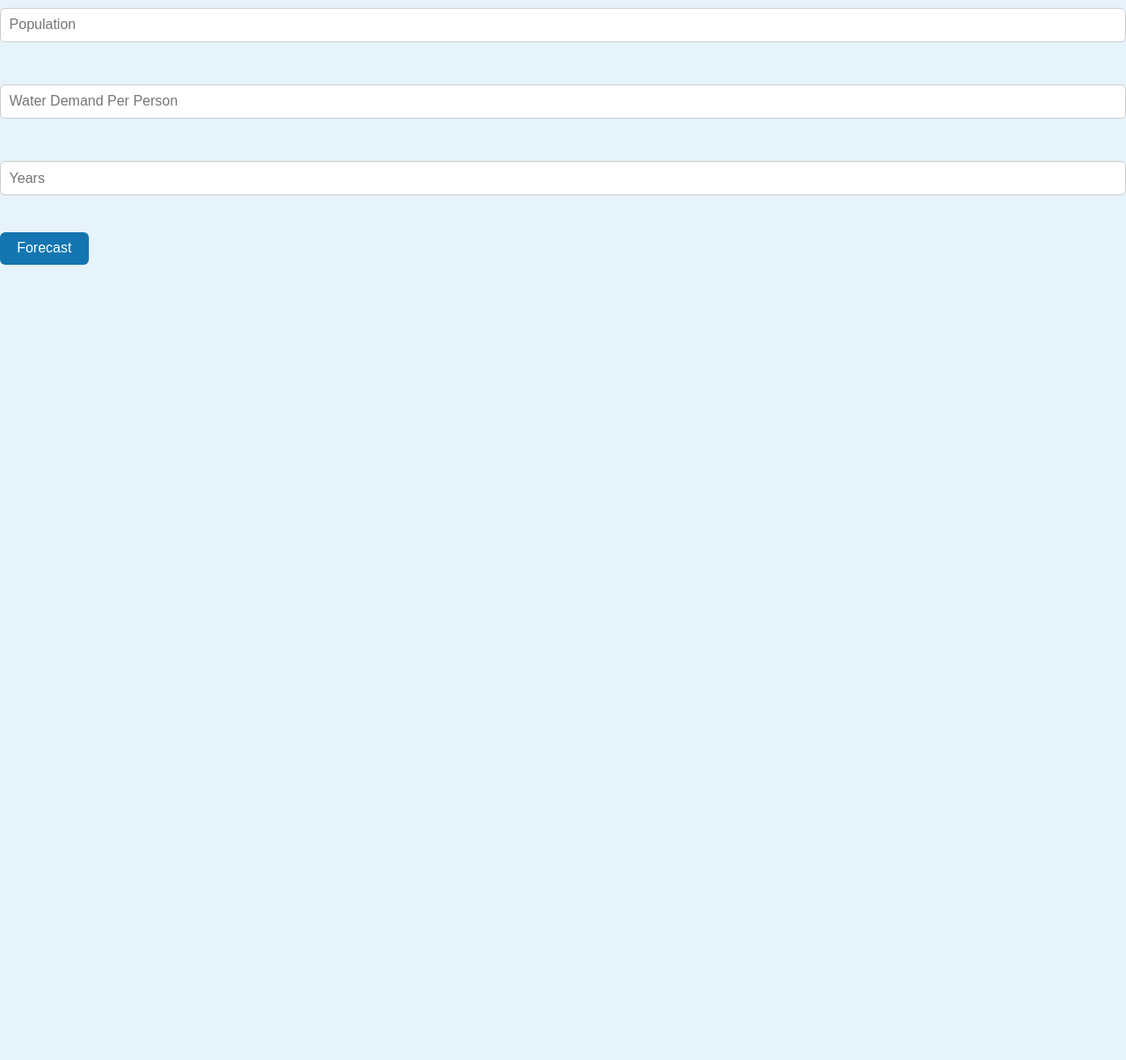
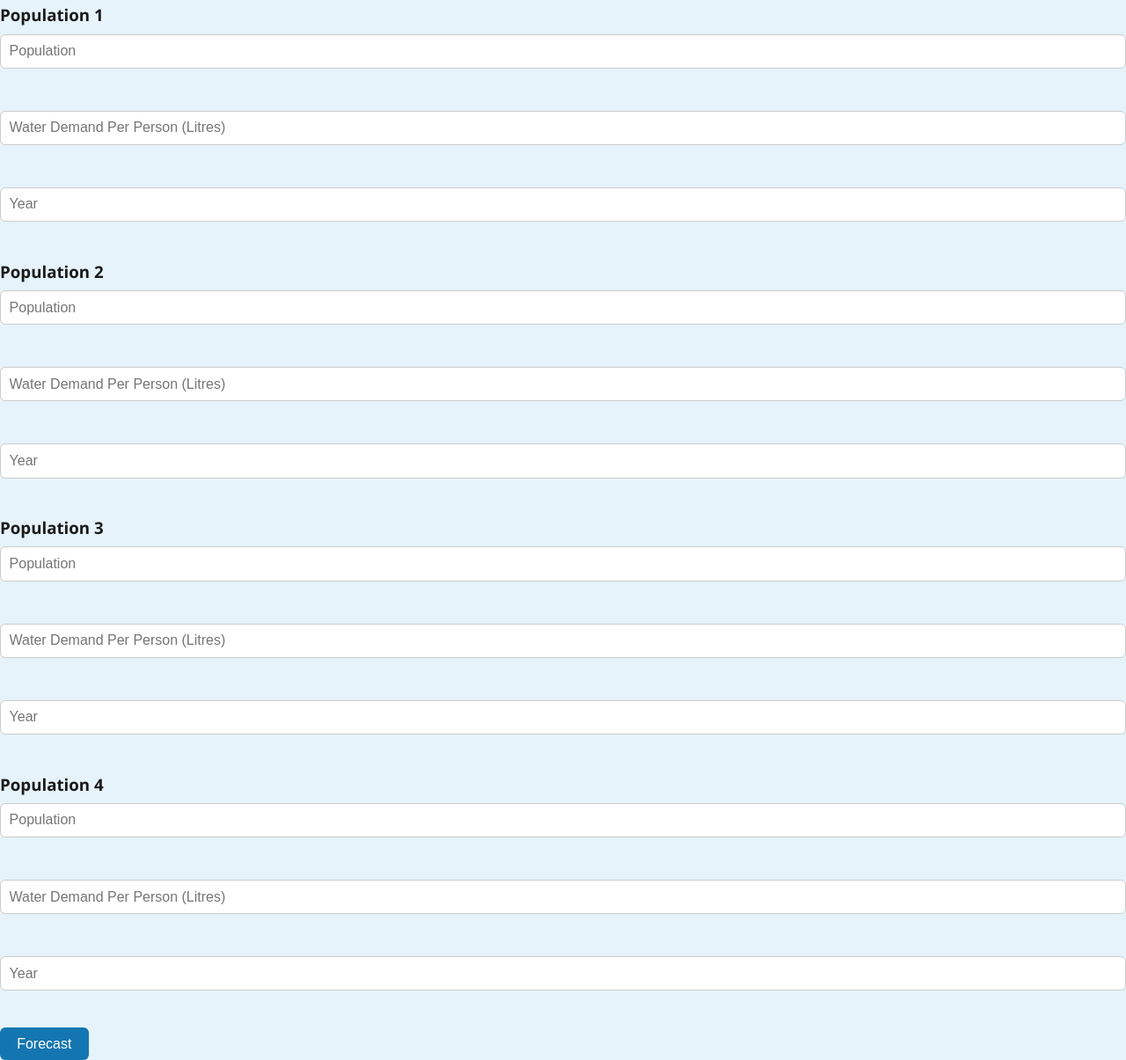
Before and after one commit to Rithika132/Forecasting-Future-Water-Requirements-and-Assessing-Storage-Capacities-in-Reservoirs, a website: page forecast.html in a window 1280 px wide. Shown: the part 49-1254 px from the top of the page at 88% size. Before the commit the page ends 800 px from the top, so only its background shows below. Drawn offline with Linux system fonts and the light colour scheme.

Commit message:
Update forecast.html

```diff
--- a/forecast.html
+++ b/forecast.html
@@ -1,21 +1,43 @@
 <!DOCTYPE html>
 <html>
 <head>
-<title>Water Forecast</title>
-<link rel="stylesheet" href="style.css">
+    <title>Water Forecast</title>
+    <link rel="stylesheet" href="style.css">
 </head>
 
 <body>
 
 <h1>Water Forecast</h1>
 
-<input type="number" id="population" placeholder="Population"><br><br>
+<div class="forecast-box">
+    <h3>Population 1</h3>
+    <input type="number" placeholder="Population"><br><br>
+    <input type="number" placeholder="Water Demand Per Person (Litres)"><br><br>
+    <input type="number" placeholder="Year"><br><br>
+</div>
 
-<input type="number" id="demand" placeholder="Water Demand Per Person"><br><br>
+<div class="forecast-box">
+    <h3>Population 2</h3>
+    <input type="number" placeholder="Population"><br><br>
+    <input type="number" placeholder="Water Demand Per Person (Litres)"><br><br>
+    <input type="number" placeholder="Year"><br><br>
+</div>
 
-<input type="number" id="years" placeholder="Years"><br><br>
+<div class="forecast-box">
+    <h3>Population 3</h3>
+    <input type="number" placeholder="Population"><br><br>
+    <input type="number" placeholder="Water Demand Per Person (Litres)"><br><br>
+    <input type="number" placeholder="Year"><br><br>
+</div>
 
-<button onclick="calculate()">Forecast</button>
+<div class="forecast-box">
+    <h3>Population 4</h3>
+    <input type="number" placeholder="Population"><br><br>
+    <input type="number" placeholder="Water Demand Per Person (Litres)"><br><br>
+    <input type="number" placeholder="Year"><br><br>
+</div>
+
+<button>Forecast</button>
 
 <div id="result"></div>
 
```
